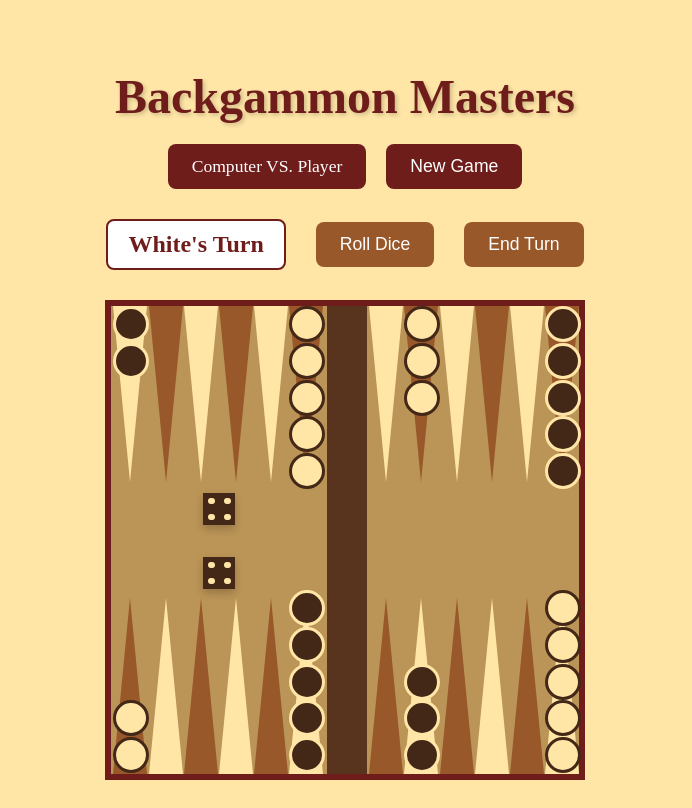
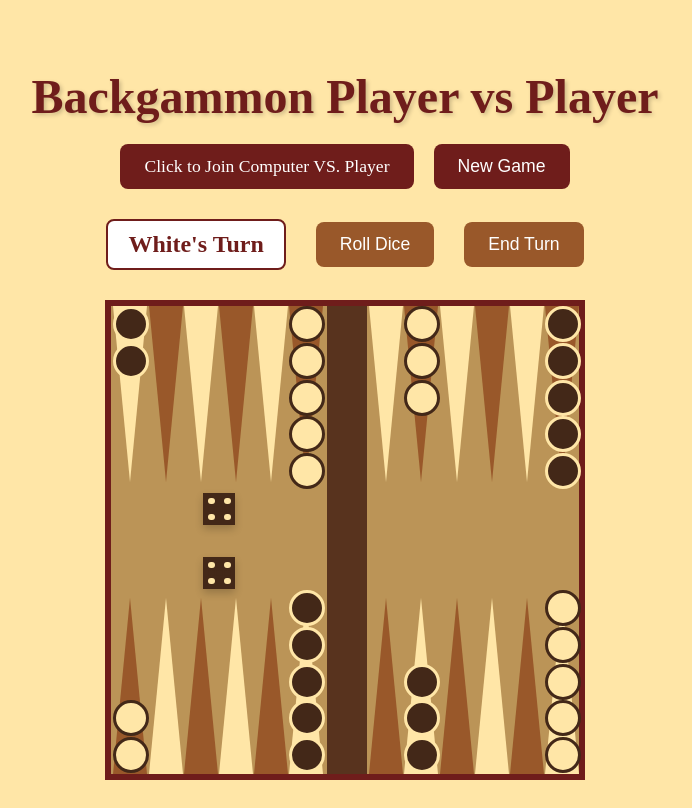
Before and after one commit to MorningHighRiseSunset/backgammon-twoplayer, a plain HTML site: page index.html in a window 1280 px wide. Shown: the whole page, without its empty margins (295-987 px from the left). Drawn offline with Linux system fonts and the light colour scheme.

Commit message:
Update index.html

```diff
--- a/index.html
+++ b/index.html
@@ -10,9 +10,9 @@
 <body>
     <div class="game-container">
         <header>
-            <h1>Backgammon Masters</h1>
+            <h1>Backgammon Player vs Player</h1>
             <nav>
-                <a href="https://masters-backgammon.netlify.app/" id="computer-vs-player" class="nav-button">Computer VS. Player</a>
+                <a href="https://masters-backgammon.netlify.app/" id="computer-vs-player" class="nav-button">Click to Join Computer VS. Player</a>
                 <button id="restart" class="nav-button">New Game</button>
             </nav>
         </header>
```
